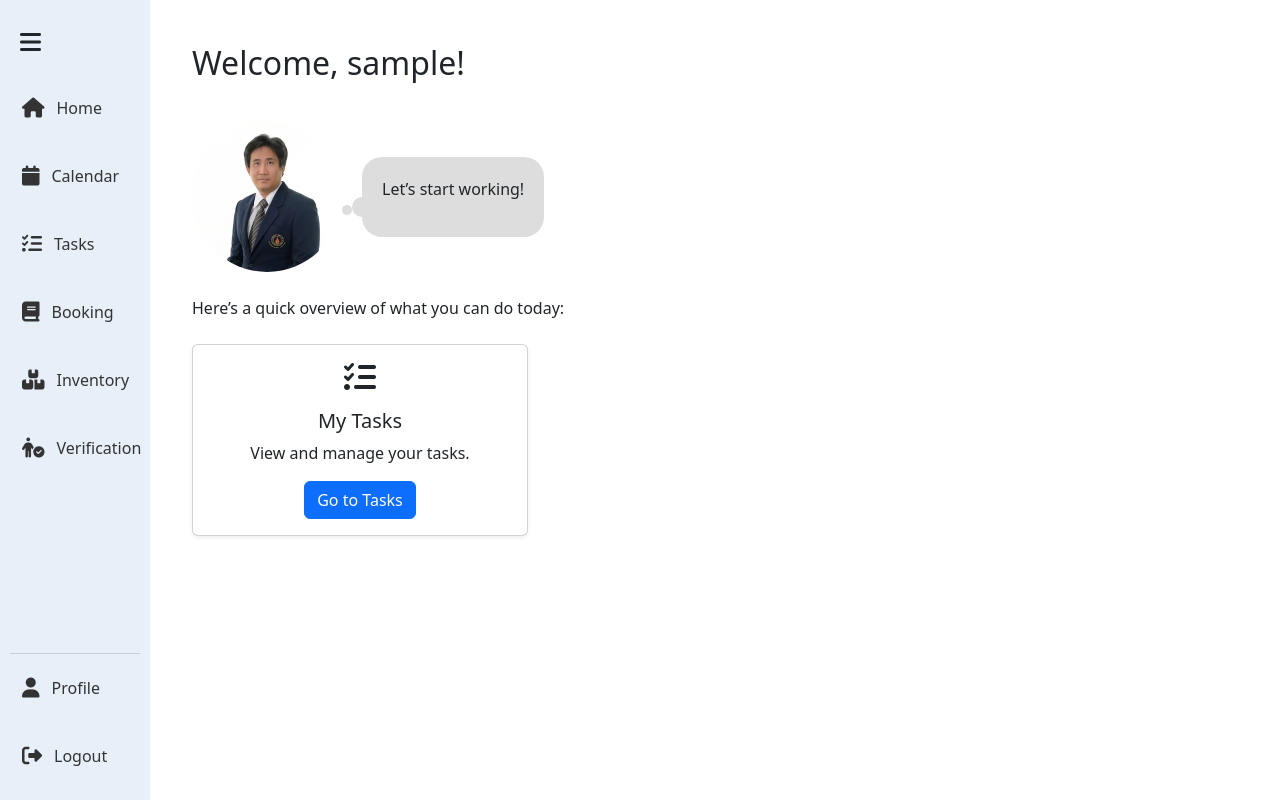
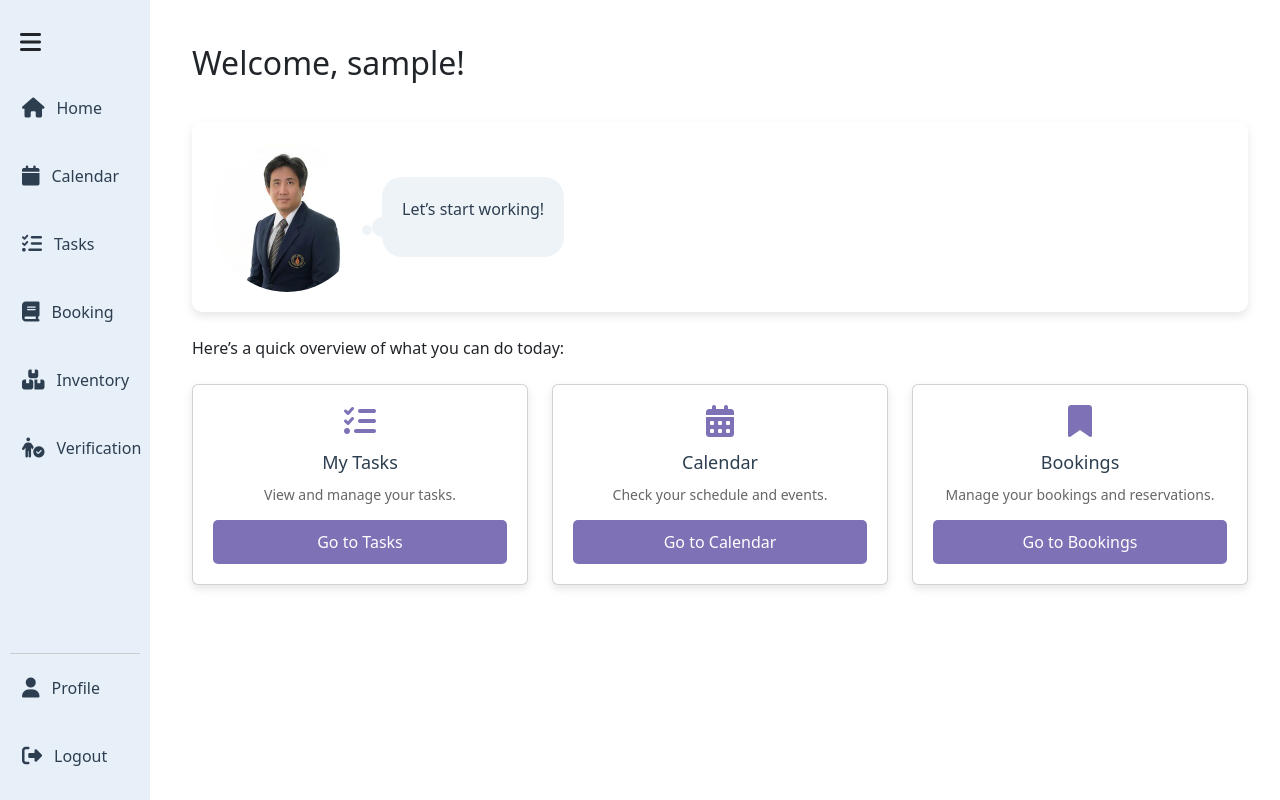
Before and after one commit to sirithatthamrong/SWE-P1, a Flask app: template app/templates/home.html in a window 1280 px wide. Run offline with Flask 3, Linux system fonts and the light colour scheme; the visitor is signed in with stand-in values (Sample User, id 1); the template is opened without the code that fills it: most values are stand-ins (such as "Sample title", 1, 10 or a date in 2020).

```diff
--- a/app/static/css/home.css
+++ b/app/static/css/home.css
@@ -1,6 +1,6 @@
 body {
     font-family: 'Poppins', sans-serif;
-    background-color: #f8f9fa;
+    background-color: #f4f7fc;
     margin: 0;
     padding: 0;
 }
@@ -18,17 +18,14 @@ body {
     top: 0;
     transition: width 0.3s ease-in-out;
     overflow: hidden;
-    /* Ensures top-nav is at the top and bottom-nav at the bottom */
     justify-content: space-between;
-    align-items: center; /* Center items horizontally if you like */
+    align-items: center;
 }
 
-/* For smaller sidebar (collapsed) */
 .sidebar.hidden {
     width: 70px;
 }
 
-/* Both top-nav and bottom-nav can share the same styles */
 .sidebar .nav {
     list-style: none;
     padding: 0;
@@ -36,16 +33,14 @@ body {
     width: 100%;
 }
 
-/* Sidebar Items */
 .sidebar .nav li {
     margin: 10px 0;
     width: 100%;
 }
 
-/* Sidebar Links */
 .sidebar .nav a {
     text-decoration: none;
-    color: #333;
+    color: #2c3e50;
     font-size: 16px;
     display: flex;
     align-items: center;
@@ -54,19 +49,16 @@ body {
     transition: background 0.3s ease-in-out;
 }
 
-/* Hover effect */
 .sidebar .nav a:hover {
     background: #d1e3f8;
 }
 
-/* Sidebar Icons */
 .sidebar .nav a i {
     font-size: 20px;
     margin-right: 12px;
     transition: margin-right 0.3s ease-in-out;
 }
 
-/* When sidebar is collapsed, hide text */
 .sidebar.hidden .nav a span {
     display: none;
 }
@@ -100,7 +92,6 @@ body {
     flex-direction: column;
 }
 
-/* When sidebar is collapsed */
 .main-content.expanded {
     margin-left: 60px;
 }
@@ -110,6 +101,10 @@ body {
     display: flex;
     align-items: center;
     margin-top: 40px;
+    background: #ffffff;
+    padding: 20px;
+    border-radius: 10px;
+    box-shadow: 0px 4px 10px rgba(0, 0, 0, 0.1);
 }
 
 .user-image {
@@ -118,20 +113,20 @@ body {
     border-radius: 50%;
 }
 
-/* Thought Bubble */
 .thought-bubble {
-    background: #ddd;
+    background: #eef3f7;
     padding: 20px;
     border-radius: 20px;
     margin-left: 20px;
     position: relative;
+    color: #2c3e50;
 }
 
 .thought-bubble::before {
     content: "";
     width: 20px;
     height: 20px;
-    background: #ddd;
+    background: #eef3f7;
     position: absolute;
     left: -10px;
     top: 50%;
@@ -142,9 +137,54 @@ body {
     content: "";
     width: 10px;
     height: 10px;
-    background: #ddd;
+    background: #eef3f7;
     position: absolute;
     left: -20px;
     top: 60%;
     border-radius: 50%;
 }
+
+/* Cards Section */
+.card {
+    background: #ffffff;
+    padding: 20px;
+    border-radius: 10px;
+    box-shadow: 0px 4px 10px rgba(0, 0, 0, 0.1);
+    text-align: center;
+    transition: transform 0.3s ease-in-out;
+}
+
+.card:hover {
+    transform: translateY(-5px);
+}
+
+.card i {
+    font-size: 2rem;
+    color: #7e71b5;
+    margin-bottom: 15px;
+}
+
+.card h5 {
+    font-size: 18px;
+    color: #2c3e50;
+    margin-bottom: 10px;
+}
+
+.card p {
+    font-size: 14px;
+    color: #666;
+    margin-bottom: 15px;
+}
+
+.card a {
+    background: #7e71b5;
+    color: white;
+    padding: 10px 20px;
+    border-radius: 5px;
+    text-decoration: none;
+    transition: background 0.3s ease-in-out;
+}
+
+.card a:hover {
+    background: #5a4d8a;
+}
--- a/app/templates/home.html
+++ b/app/templates/home.html
@@ -4,7 +4,7 @@
     <div class="container mt-4">
         <!-- Greeting Section -->
         <h2 class="mb-4">
-        Welcome, {{ session['username'] }}!
+            Welcome, {{ username }}!
         </h2>
 
         <div class="welcome-container">
@@ -18,25 +18,39 @@
             </div>
         </div>
 
-    <!-- Additional content or quick-links/call-to-actions below -->
+        <!-- Quick Links Section -->
         <p class="mt-4">Here’s a quick overview of what you can do today:</p>
 
         <div class="row mt-4">
-        <!-- Example Card: Tasks -->
+            <!-- Tasks Card -->
             <div class="col-md-4 mb-3">
-            <div class="card shadow-sm h-100">
-                <div class="card-body text-center">
-                    <i class="fas fa-tasks fa-2x mb-3"></i>
-                    <h5 class="card-title">My Tasks</h5>
-                    <p class="card-text">View and manage your tasks.</p>
-                    <a href="{{ url_for('main.tasks') }}" class="btn btn-primary">
-                        Go to Tasks
-                    </a>
+                <div class="card">
+                    <i class="fas fa-tasks"></i>
+                    <h5>My Tasks</h5>
+                    <p>View and manage your tasks.</p>
+                    <a href="{{ url_for('main.tasks') }}">Go to Tasks</a>
+                </div>
+            </div>
+
+            <!-- Calendar Card -->
+            <div class="col-md-4 mb-3">
+                <div class="card">
+                    <i class="fas fa-calendar-alt"></i>
+                    <h5>Calendar</h5>
+                    <p>Check your schedule and events.</p>
+                    <a href="{{ url_for('main.calendar') }}">Go to Calendar</a>
+                </div>
+            </div>
+
+            <!-- Booking Card -->
+            <div class="col-md-4 mb-3">
+                <div class="card">
+                    <i class="fas fa-bookmark"></i>
+                    <h5>Bookings</h5>
+                    <p>Manage your bookings and reservations.</p>
+                    <a href="{{ url_for('main.booking') }}">Go to Bookings</a>
                 </div>
             </div>
         </div>
-
-        <!-- Add more cards for Calendar, Booking, etc., if you'd like -->
-    </div>
     </div>
 {% endblock %}
```
Also changed, not shown: app/routes.py (+20 -2 lines). Lines whose indentation alone changed are shown as unchanged.
